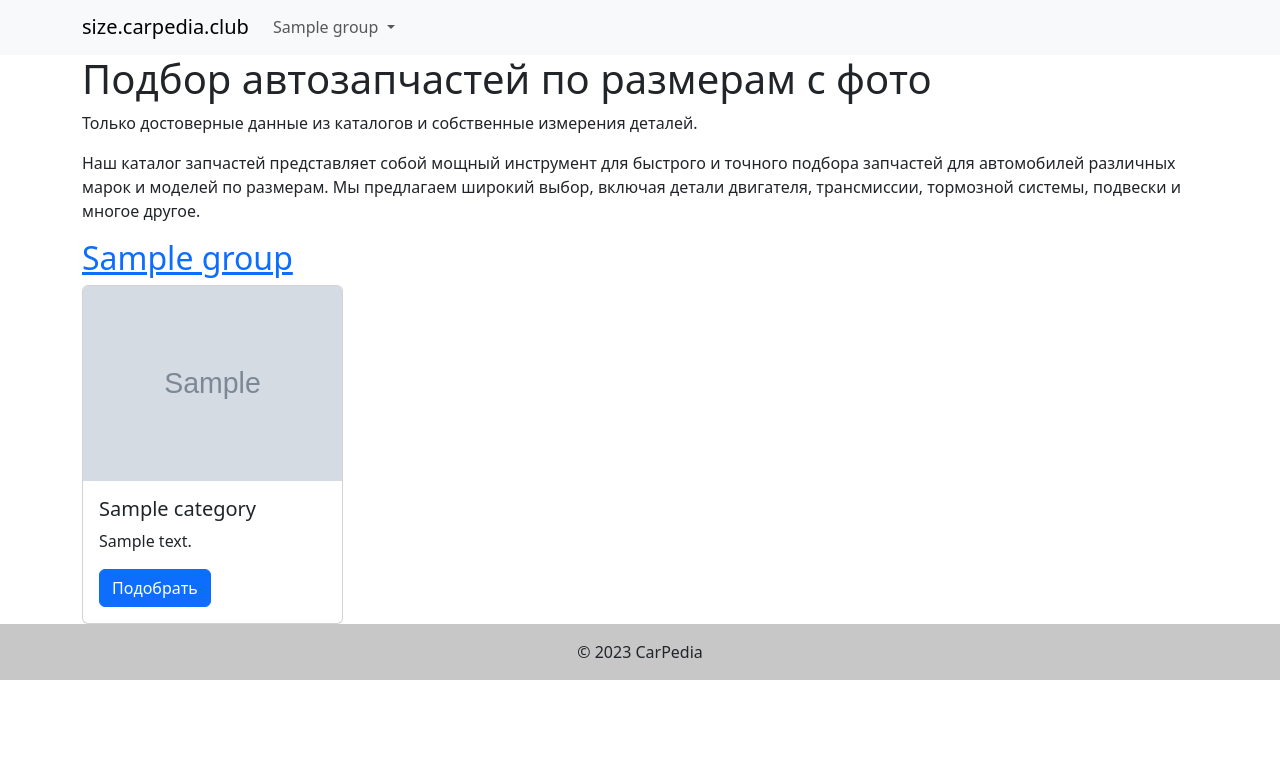
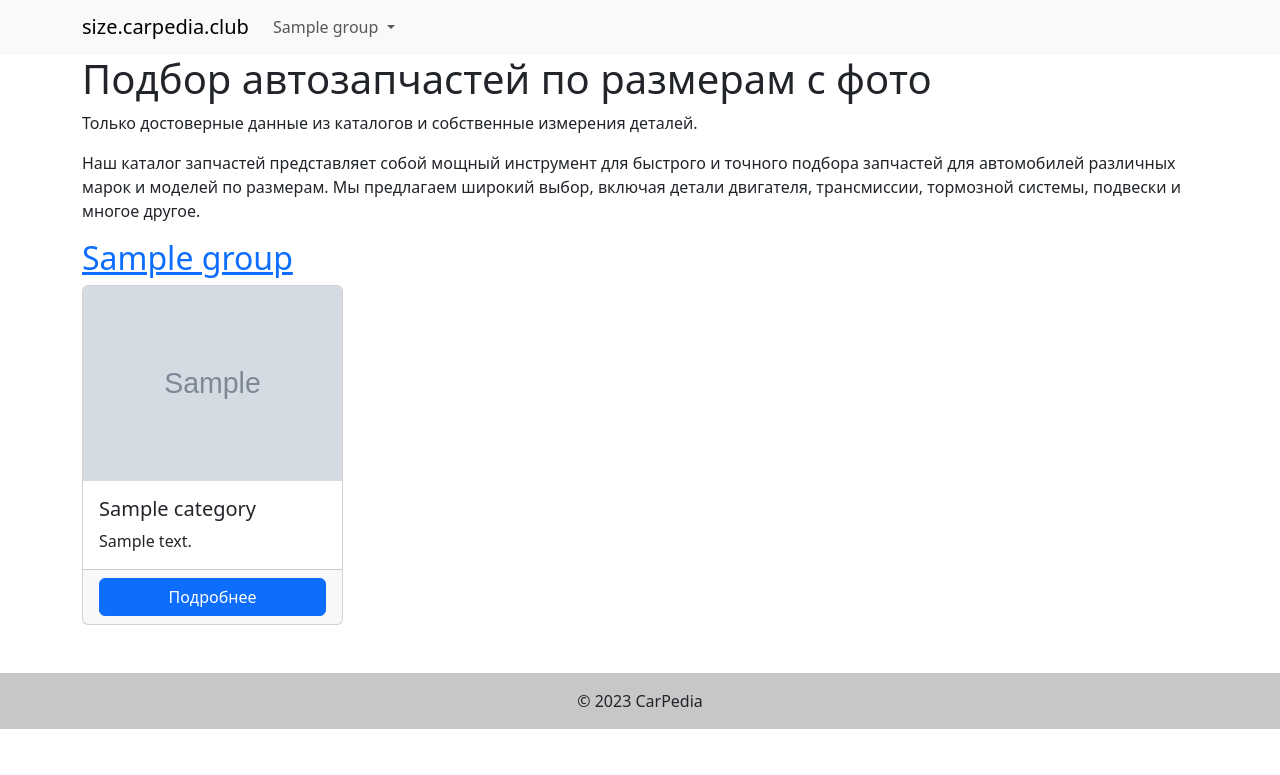
Before and after one commit to MrDuckVC/sizes.carpedia.club, a Django app: page / in a window 1280 px wide. Shown: the part 25-800 px from the top of the page. Run offline with Django 4.2, Linux system fonts and the light colour scheme; tables that the repository leaves empty hold one stand-in row (values such as "Sample post"); grey boxes marked "Sample" are stand-in pictures; parts of the project's set-up code (start-up, migrations or seed data) failed here and were passed over; some libraries are stand-ins or nearby versions.

Commit message:
Move button.

```diff
--- a/backend/catalog/templates/catalog/base.html
+++ b/backend/catalog/templates/catalog/base.html
@@ -40,7 +40,7 @@
             </div>
         </div>
     </nav>
-    <div class="container">
+    <div class="container mb-5">
         {% block content %}
         {% endblock %}
     </div>
--- a/backend/catalog/templates/catalog/templatetags/categories_cards.html
+++ b/backend/catalog/templates/catalog/templatetags/categories_cards.html
@@ -5,15 +5,19 @@
         {% for category in categories %}
             <div class="col">
                 <div class="card h-100">
-                    {% if category.image %}
-                        <img src="{{ category.image.url }}" class="card-img-top" alt="{{ category.name }}">
-                    {% else %}
-                        <img src="{% static 'catalog/images/no_image.png' %}" class="card-img-top" alt="No image">
-                    {% endif %}
+                    <a href="{% url 'category' category.slug %}">
+                        {% if category.image %}
+                            <img src="{{ category.image.url }}" class="card-img-top" alt="{{ category.name }}">
+                        {% else %}
+                            <img src="{% static 'catalog/images/no_image.png' %}" class="card-img-top" alt="No image">
+                        {% endif %}
+                    </a>
                     <div class="card-body">
                         <h5 class="card-title">{{ category.name }}</h5>
                         <p class="card-text">{{ category.description }}</p>
-                        <a href="{% url 'category' category.slug %}" class="btn btn-primary">Подобрать</a>
+                    </div>
+                    <div class="card-footer d-grid gap-2">
+                        <a href="{% url 'category' category.slug %}" class="btn btn-primary">Подробнее</a>
                     </div>
                 </div>
             </div>
```
